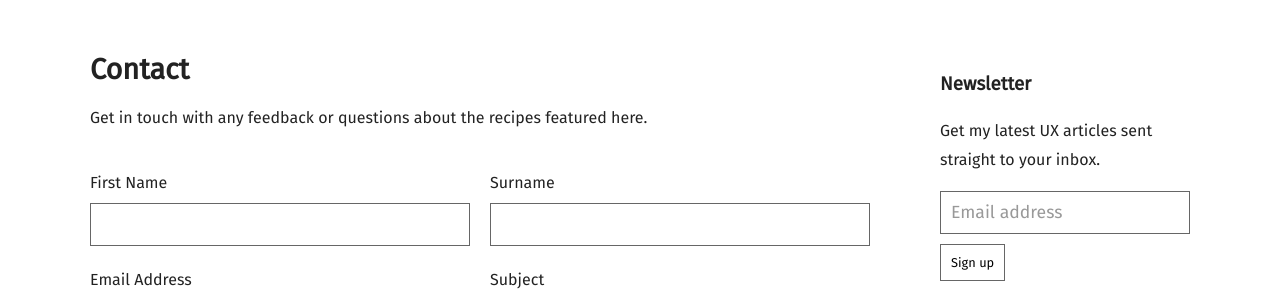
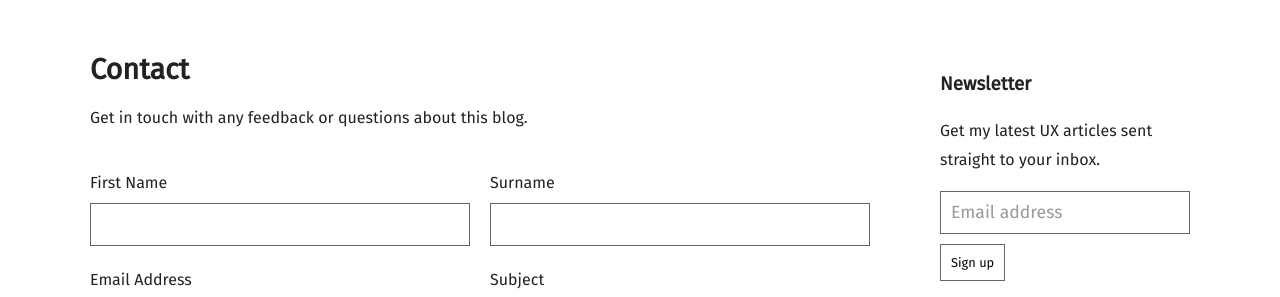
Before and after one commit to ljnconsult/UXLessonsBlog, a Jekyll site: the page built from contact.html, in a window 1280 px wide and 1075 px high. Shown: the part 346-643 px from the top of the window. Built offline with Jekyll 4.4.1, drawn with Linux system fonts in a browser that asks for light colours; some web fonts are replaced.

Commit message:
Updated 'contact.html' via CloudCannon

```diff
--- a/contact.html
+++ b/contact.html
@@ -2,11 +2,11 @@
 title: Contact
 ---
 <h1>Contact</h1>
-<p class="editable">Get in touch with any feedback or questions about the recipes featured here.</p>
+<p class="editable">Get in touch with any feedback or questions about this blog.&nbsp;</p>
 
 <form method="post" action="{{ site.baseurl }}/contact-success/">
 		<input type="hidden" name="_to" value="{{ site.data.email }}" />
-		<input type="text" name="_gotcha" style="display: none;">
+		<input type="text" name="_gotcha" style="display: none;" />
 
 	<div class="contain">
 		<div class="split">
```
